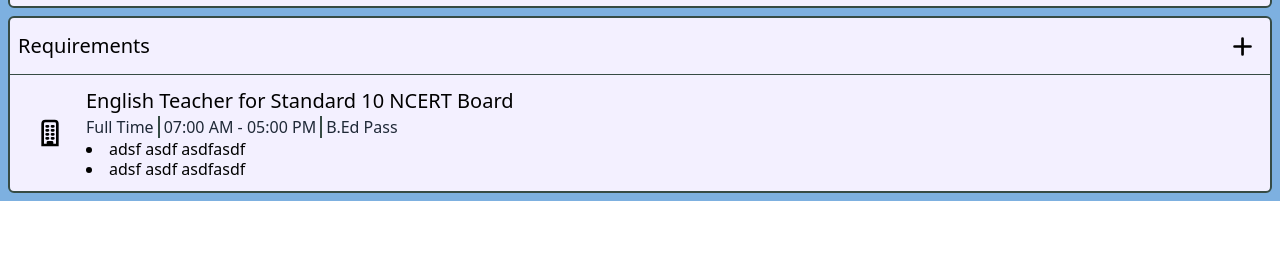
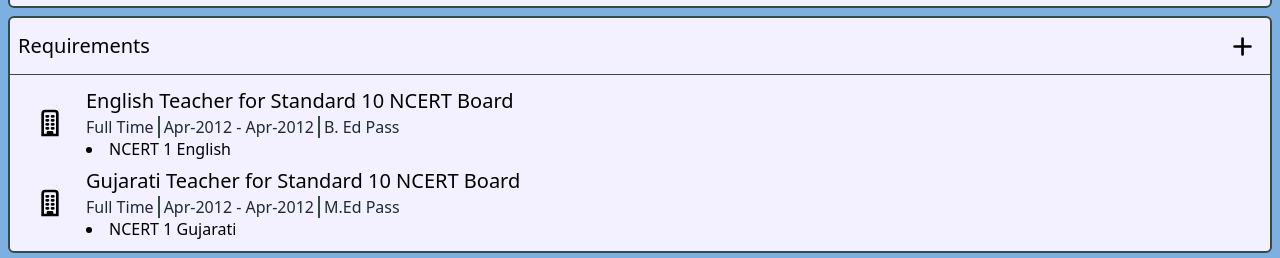
Before and after one commit to chavda-bhavik/schoacher, a Next.js app: page /school/profile in a window 1280 px wide. Shown: the part 674-932 px from the top of the page. Before the commit the page ends 875 px from the top, so only its background shows below. Built offline with nearby package versions, Linux system fonts and the light colour scheme.

Commit message:
finalize requirements with json data:

```diff
--- a/src/components/school/requirements/RequirementForm.tsx
+++ b/src/components/school/requirements/RequirementForm.tsx
@@ -1,4 +1,4 @@
-import React, { useState } from 'react';
+import React, { useEffect, useState } from 'react';
 import { useForm, Controller } from 'react-hook-form';
 import { DefaultEditor } from 'react-simple-wysiwyg';
 import DatePicker from 'react-datepicker';
@@ -13,13 +13,20 @@ import { RequirementType } from '@/interfaces/teacher';
 
 interface RequirementFormProps {
     onClose: () => void;
+    onSubmit: (data: RequirementType) => void;
+    selectedRequirement?: RequirementType;
 }
 
-export const RequirementForm: React.FC<RequirementFormProps> = ({ onClose }) => {
+export const RequirementForm: React.FC<RequirementFormProps> = ({
+    onClose,
+    onSubmit,
+    selectedRequirement,
+}) => {
     const {
         register,
         handleSubmit,
         control,
+        reset,
         formState: { errors },
     } = useForm<RequirementType>({
         defaultValues: {
@@ -27,6 +34,24 @@ export const RequirementForm: React.FC<RequirementFormProps> = ({ onClose }) =>
         },
     });
     const [subjects, setSubjects] = useState<Subject[]>([]);
+
+    useEffect(() => {
+        if (selectedRequirement) {
+            let requirement = {
+                ...selectedRequirement,
+            };
+            delete requirement.subjects;
+            reset(requirement);
+            setSubjects(selectedRequirement.subjects);
+        }
+    }, [reset, selectedRequirement]);
+
+    const onFormSubmit = (data) => {
+        onSubmit({
+            ...data,
+            subjects: subjects,
+        });
+    };
 
     return (
         <Card>
@@ -36,6 +61,7 @@ export const RequirementForm: React.FC<RequirementFormProps> = ({ onClose }) =>
                     <IconButton icon="close" onClick={onClose} />
                 </div>
             </Card.Header>
+            <form onSubmit={handleSubmit(onFormSubmit)}>
                 <Card.Body>
                     <Input
                         register={register('title', {
@@ -57,8 +83,8 @@ export const RequirementForm: React.FC<RequirementFormProps> = ({ onClose }) =>
                         register={register('type')}
                         label="Requirement Type"
                     >
-                    <option value="Full Time">Full Time</option>
-                    <option value="Part Time">Part Time</option>
+                        <option value={1}>Full Time</option>
+                        <option value={2}>Part Time</option>
                     </Input>
                     <Input
                         type="text"
@@ -76,8 +102,8 @@ export const RequirementForm: React.FC<RequirementFormProps> = ({ onClose }) =>
                                 control={control}
                                 render={({ field: { value, onChange } }) => (
                                     <DatePicker
-                                    selected={value}
-                                    onChange={(d) => onChange(d)}
+                                        selected={value ? new Date(value) : null}
+                                        onChange={(date) => onChange(date.toString())}
                                         showTimeSelect
                                         showTimeSelectOnly
                                         timeIntervals={15}
@@ -96,8 +122,8 @@ export const RequirementForm: React.FC<RequirementFormProps> = ({ onClose }) =>
                                 control={control}
                                 render={({ field: { value, onChange } }) => (
                                     <DatePicker
-                                    selected={value}
-                                    onChange={(d) => onChange(d)}
+                                        selected={value ? new Date(value) : null}
+                                        onChange={(date) => onChange(date.toString())}
                                         showTimeSelect
                                         showTimeSelectOnly
                                         timeIntervals={15}
@@ -154,6 +180,7 @@ export const RequirementForm: React.FC<RequirementFormProps> = ({ onClose }) =>
                         Submit
                     </Button>
                 </Card.Footer>
+            </form>
         </Card>
     );
 };
--- a/src/components/school/requirements/RequirementItem.tsx
+++ b/src/components/school/requirements/RequirementItem.tsx
@@ -1,43 +1,34 @@
 import React from 'react';
 import { Icon } from '@/static/Icons';
+import { RequirementType } from '@/interfaces/teacher';
+import dayjs from 'dayjs';
+import constants from '@/static/constants';
 
 interface RequirementProps {
-    onClick: () => void;
+    onClick: (data: RequirementType) => void;
+    requirement: RequirementType;
 }
 
-let subjects = [
-    {
-        id: 1,
-        board: 'adsf',
-        standard: 'asdf',
-        subject: 'asdfasdf',
-    },
-    {
-        id: 2,
-        board: 'adsf',
-        standard: 'asdf',
-        subject: 'asdfasdf',
-    },
-];
-
-export const Requirement: React.FC<RequirementProps> = ({ onClick }) => {
+export const Requirement: React.FC<RequirementProps> = ({ onClick, requirement }) => {
     return (
         <div
             className="flex flex-row items-center p-1 group hover:bg-white transition-colors cursor-pointer"
-            onClick={onClick}
+            onClick={() => onClick(requirement)}
         >
             <Icon icon="building" className="mx-3 md:mx-5 group-hover:text-primary-dark" />
             <div className="flex-grow">
-                <p className="mb-0 text-xl font-medium">
-                    English Teacher for Standard 10 NCERT Board
-                </p>
+                <p className="mb-0 text-xl font-medium">{requirement.title}</p>
                 <div className="divide-x-2 divide-primary-dark space-x-1 text-gray-800">
                     <span>Full Time</span>
-                    <span className="pl-1">07:00 AM - 05:00 PM</span>
-                    <span className="pl-1">B.Ed Pass</span>
+                    <span className="pl-1">{`${dayjs(requirement.time.startTime).format(
+                        constants.teacherProfile.dateFormat
+                    )} - ${dayjs(requirement.time.endTime).format(
+                        constants.teacherProfile.dateFormat
+                    )}`}</span>
+                    <span className="pl-1">{requirement.qualification}</span>
                 </div>
                 <ul className="list-disc list-inside">
-                    {subjects.map((subject) => (
+                    {requirement.subjects.map((subject) => (
                         <li className="leading-tight" key={subject.id}>
                             {subject.board} {subject.standard} {subject.subject}
                         </li>
--- a/src/components/school/requirements/index.tsx
+++ b/src/components/school/requirements/index.tsx
@@ -1,23 +1,50 @@
-import React, { useState } from 'react';
+import React, { useEffect, useState } from 'react';
 
+import SchoolData from '../../../static/school-profile-data.json';
 import { Backdrop } from '@/components/Backdrop';
 import { IconButton } from '@/components/IconButton';
 import { RequirementForm } from './RequirementForm';
 import { Requirement } from './RequirementItem';
+import { RequirementType } from '@/interfaces/teacher';
 
 interface RequirementsProps {}
 
 export const Requirements: React.FC<RequirementsProps> = ({}) => {
     const [showRequirementForm, setShowRequirementForm] = useState<boolean>();
+    const [selectedRequirement, setSelectedRequirement] = useState<RequirementType>(null);
+    const [requirements, setRequirements] = useState<RequirementType[]>([]);
+
+    useEffect(() => {
+        // @ts-ignore
+        setRequirements(SchoolData?.requirements);
+    }, []);
 
     const onRequirementClose = () => {
         setShowRequirementForm(false);
+        setSelectedRequirement(null);
     };
-    const onRequirementClick = () => {
+    const onRequirementClick = (data: RequirementType) => {
+        setSelectedRequirement(data);
         setShowRequirementForm(true);
     };
     const onNewRequirementClick = () => {
+        setSelectedRequirement(null);
         setShowRequirementForm(true);
+    };
+    const onRequirementSubmit = (data: RequirementType) => {
+        let newRequirements = [...requirements];
+        if (selectedRequirement) {
+            // edit
+            newRequirements = newRequirements.map((requirement) => {
+                if (requirement.id === requirement.id) return { ...data };
+                else return { ...requirement };
+            });
+        } else {
+            newRequirements.push({ ...data, id: newRequirements.length + 5 });
+        }
+        setRequirements(newRequirements);
+        setShowRequirementForm(false);
+        setSelectedRequirement(null);
     };
 
     return (
@@ -28,11 +55,21 @@ export const Requirements: React.FC<RequirementsProps> = ({}) => {
                     <IconButton icon="plus" onClick={onNewRequirementClick} />
                 </div>
                 <div className="section-body">
-                    <Requirement onClick={onRequirementClick} />
+                    {requirements.map((requirement) => (
+                        <Requirement
+                            requirement={requirement}
+                            onClick={onRequirementClick}
+                            key={requirement.id}
+                        />
+                    ))}
                 </div>
             </div>
             <Backdrop show={showRequirementForm} onClose={onRequirementClose}>
-                <RequirementForm onClose={onRequirementClose} />
+                <RequirementForm
+                    selectedRequirement={selectedRequirement}
+                    onClose={onRequirementClose}
+                    onSubmit={onRequirementSubmit}
+                />
             </Backdrop>
         </>
     );
--- a/src/interfaces/teacher.d.ts
+++ b/src/interfaces/teacher.d.ts
@@ -47,7 +47,7 @@ export interface RequirementType {
     title: string;
     subjects: Subject[];
     description?: string;
-    type: string;
+    type: number;
     qualification?: string;
     time?: {
         startTime: Date;
--- a/src/static/school-profile-data.json
+++ b/src/static/school-profile-data.json
@@ -41,5 +41,53 @@
                 "subject": "all"
             }
         ]
-    }
+    },
+    "requirements": [
+        {
+            "id": 1,
+            "title": "English Teacher for Standard 10 NCERT Board",
+            "description": null,
+            "type": 1,
+            "qualification": "B. Ed Pass",
+            "time": {
+                "startTime": "2012-04-23T18:25:43.511Z",
+                "endTime": "2012-04-23T18:25:43.511Z"
+            },
+            "salaryRange": {
+                "start": 15000,
+                "end": 50000
+            },
+            "subjects": [
+                {
+                    "id": 1,
+                    "board": "NCERT",
+                    "standard": "1",
+                    "subject": "English"
+                }
+            ]
+        },
+        {
+            "id": 2,
+            "title": "Gujarati Teacher for Standard 10 NCERT Board",
+            "description": "<p>some dommy description will come here",
+            "type": 2,
+            "qualification": "M.Ed Pass",
+            "time": {
+                "startTime": "2012-04-23T18:25:43.511Z",
+                "endTime": "2012-04-23T18:25:43.511Z"
+            },
+            "salaryRange": {
+                "start": 15000,
+                "end": 30000
+            },
+            "subjects": [
+                {
+                    "id": 1,
+                    "board": "NCERT",
+                    "standard": "1",
+                    "subject": "Gujarati"
+                }
+            ]
+        }
+    ]
 }
```
Lines whose indentation alone changed are shown as unchanged.
